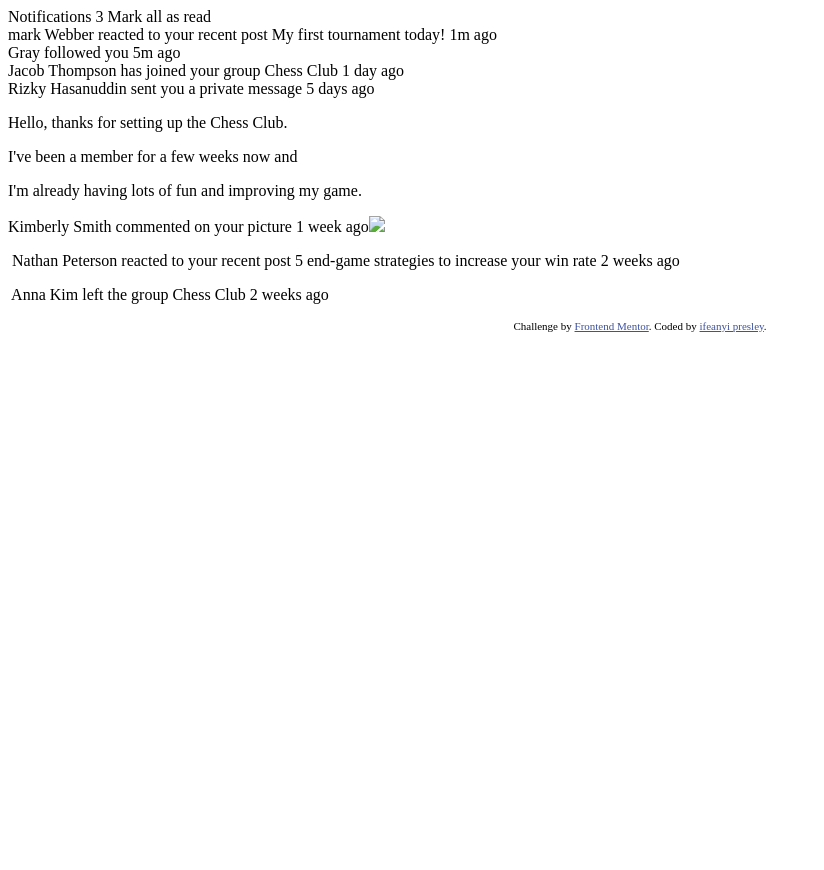
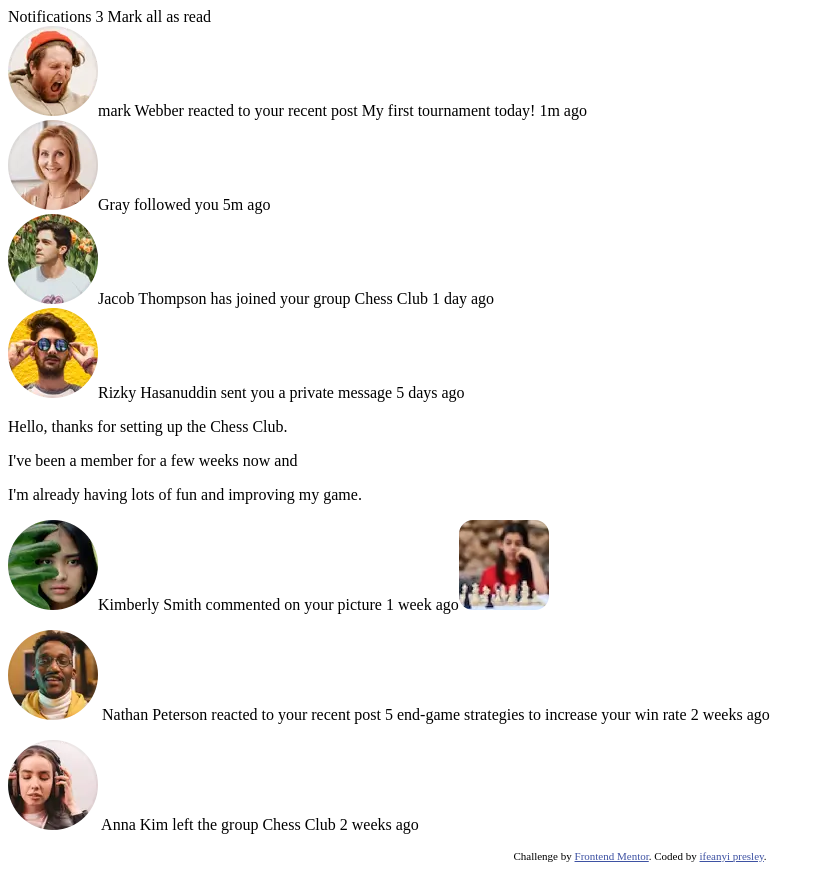
Before and after one commit to kuntapresley/notification-page-main, a plain HTML site: page index.html in a window 1280 px wide. Shown: the whole page, without its empty margins (0-824 px from the left). Before the commit the page ends 800 px from the top, so only its background shows below. Drawn offline with nearby package versions, Linux system fonts and the light colour scheme; files that its build step writes are made by us from their sources.

Commit message:
Update index.html

```diff
--- a/index.html
+++ b/index.html
@@ -20,29 +20,29 @@
 <header>Notifications 3
 Mark all as read</header>
 
- <div class="text"><img src="assets/images/avatar-mark-webber.webp" alt=""><span>mark Webber reacted to your recent post My first tournament today!
+ <div class="text"><img src="avatar-mark-webber.webp" alt=""><span>mark Webber reacted to your recent post My first tournament today!
   1m ago</span></div>
 
-  <div><img src="assets/images/avatar-angela-gray.webp" alt=""><span>Gray followed you
+  <div><img src="avatar-angela-gray.webp" alt=""><span>Gray followed you
   5m ago</span></div>
 
-   <div><img src="assets/images/avatar-jacob-thompson.webp" alt=""><span>Jacob Thompson has joined your group Chess Club
+   <div><img src="avatar-jacob-thompson.webp" alt=""><span>Jacob Thompson has joined your group Chess Club
   1 day ago</span></div>
 
- <div><img src="assets/images/avatar-rizky-hasanuddin.webp" alt=""><span>Rizky Hasanuddin sent you a private message
+ <div><img src="avatar-rizky-hasanuddin.webp" alt=""><span>Rizky Hasanuddin sent you a private message
   5 days ago</span></div>
   <div class="text-area">
     <div class="rizky-text">
   <p>Hello, thanks for setting up the Chess Club.</p><p> I've been a member for a few weeks now and </p>
   <p>I'm already having lots of fun and improving my game.</p>
 </div>
-  <div><img src="assets/images/avatar-kimberly-smith.webp" alt=""><span>Kimberly Smith commented on your picture
-  1 week ago</span><img src="assets/images/image-chess.webp"></div>
+  <div><img src="avatar-kimberly-smith.webp" alt=""><span>Kimberly Smith commented on your picture
+  1 week ago</span><img src="image-chess.webp"></div>
 
- <p><img src="assets/images/avatar-nathan-peterson.webp" alt=""><span> Nathan Peterson reacted to your recent post 5 end-game strategies to increase your win rate
+ <p><img src="avatar-nathan-peterson.webp" alt=""><span> Nathan Peterson reacted to your recent post 5 end-game strategies to increase your win rate
   2 weeks ago</span></p>
 
- <p><img src="assets/images/avatar-anna-kim.webp" alt=""><span> Anna Kim left the group Chess Club
+ <p><img src="avatar-anna-kim.webp" alt=""><span> Anna Kim left the group Chess Club
   2 weeks ago </span></p>
 </div>
   <div class="attribution">
```
